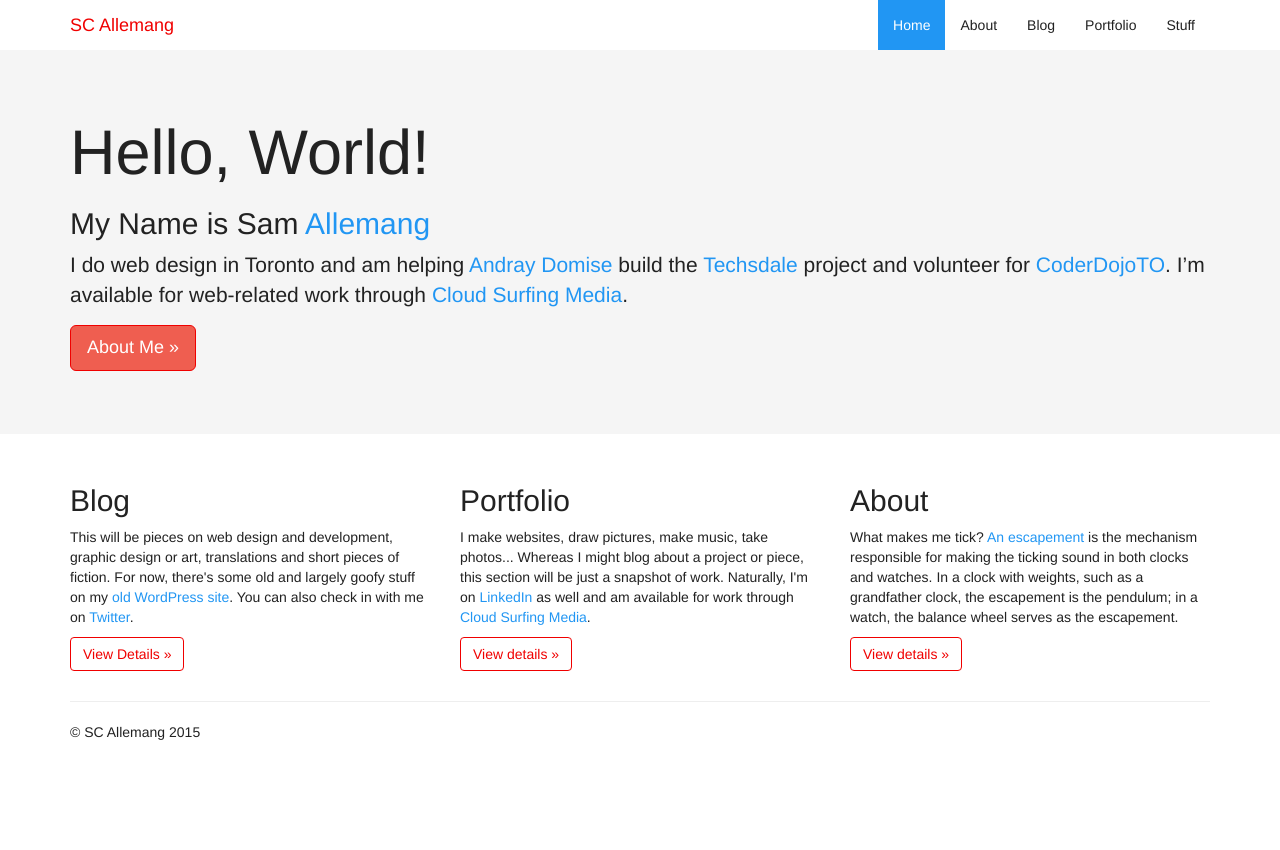
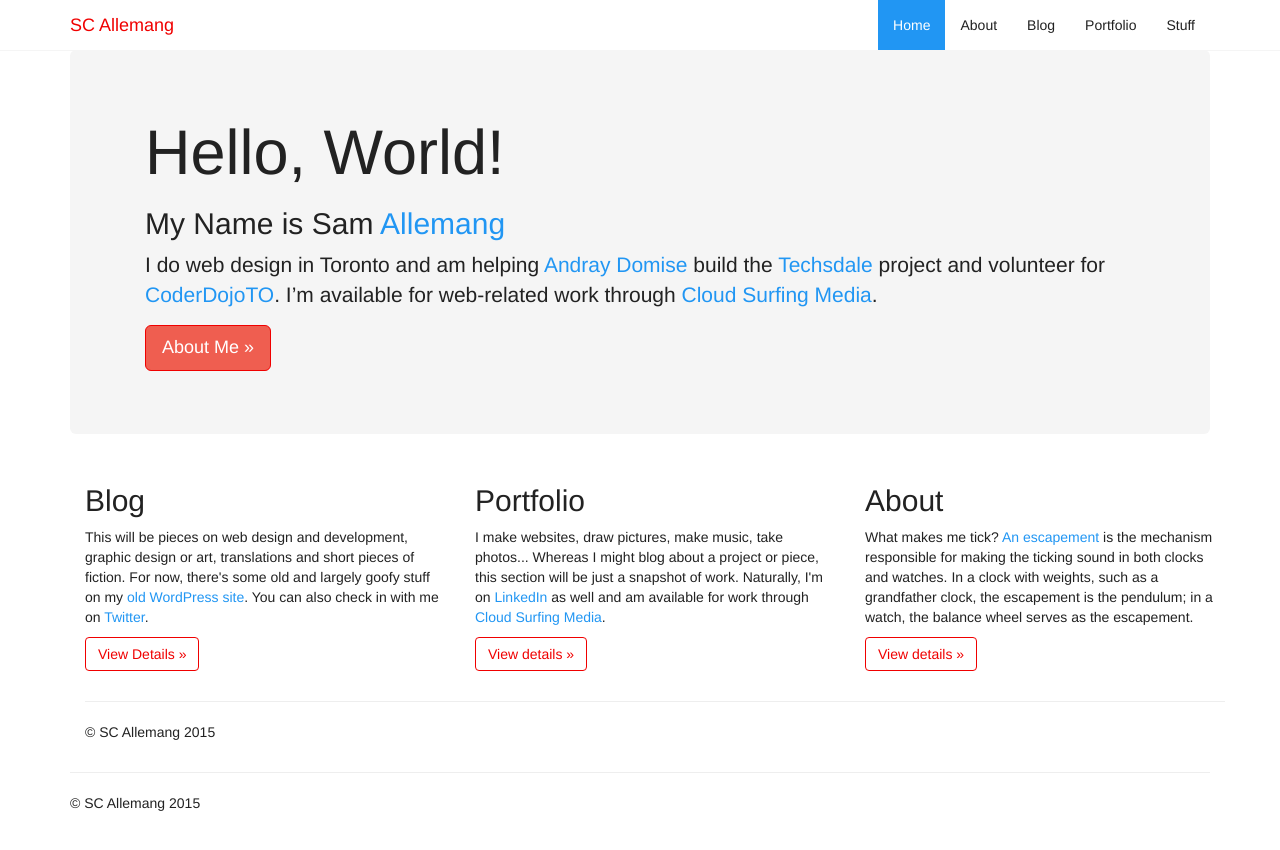
Before and after one commit to scallemang/-OLD_scallemang.github.io, a Jekyll site: the page built from index.md, in a window 1280 px wide. Shown: the top 850 px of the page. Built offline with Jekyll 4.4.1, drawn with Linux system fonts in a browser that asks for light colours; nearby versions of some CDN libraries.

Commit message:
Abstracted lots of the Home layout; minor CSS.

```diff
--- a/_layouts/default.html
+++ b/_layouts/default.html
@@ -3,14 +3,6 @@
   {% include head.html %}
   <body{% if page.class %} class="{{ page.class }}"{% endif %}>
     {% include header.html %}
-    <div class="container">
+    {% if page.layout == "home" %}<div class="container">{% endif %}
       {{ content }}
-      {% include footer.html %}
-    </div> <!-- /container -->
-    <!-- Bootstrap core JavaScript
-    ================================================== -->
-    <!-- Placed at the end of the document so the pages load faster -->
-    <script src="//ajax.googleapis.com/ajax/libs/jquery/1.11.2/jquery.min.js"></script>
-    <script src="/js/bootstrap.min.js"></script>
-  </body>
-</html>
+      {% if page.layout == "home" %}{% include footer.html %}{% endif %}
--- a/_layouts/home.html
+++ b/_layouts/home.html
@@ -1,11 +1,6 @@
-<!DOCTYPE html>
-<html lang="en">
-
-  {% include head.html %}
-
-  <body>
-
-    {% include header.html %}
+---
+layout: default
+---
 
     <div class="jumbotron">
       <div class="container">
--- a/css/sca.css
+++ b/css/sca.css
@@ -101,7 +101,7 @@
 .main-content blockquote p {
 	font-family: "Helvetica Neue",Helvetica,Arial,sans-serif;
 	font-weight: 300;
-	letter-spacing: 0.5px;
+	/* letter-spacing: 0.5px; */
 }
 
 .post-title>h2, .blog-feed h3 {
```
Also changed, not shown: other parts of _layouts/home.html (+0 -9 lines), _includes/footer.html (+8 -0 lines), index.md (+1 -0 lines).
